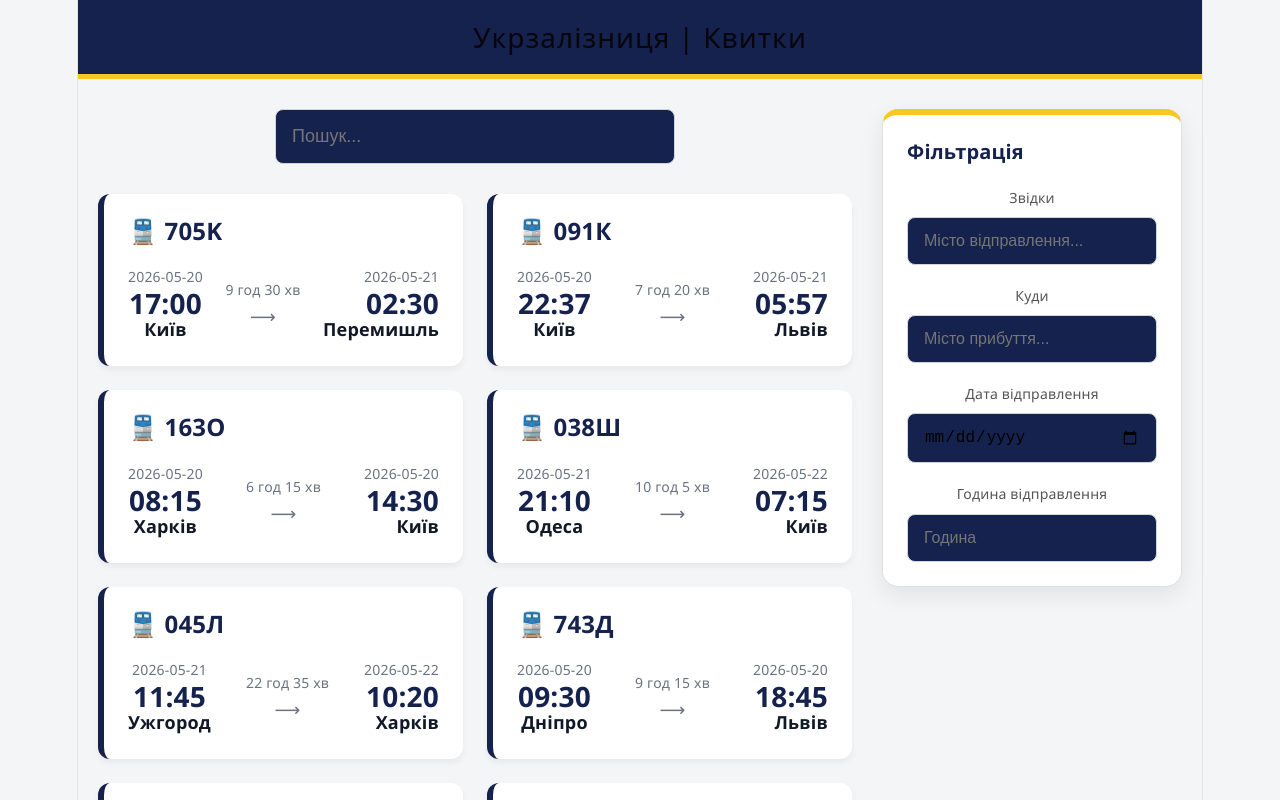
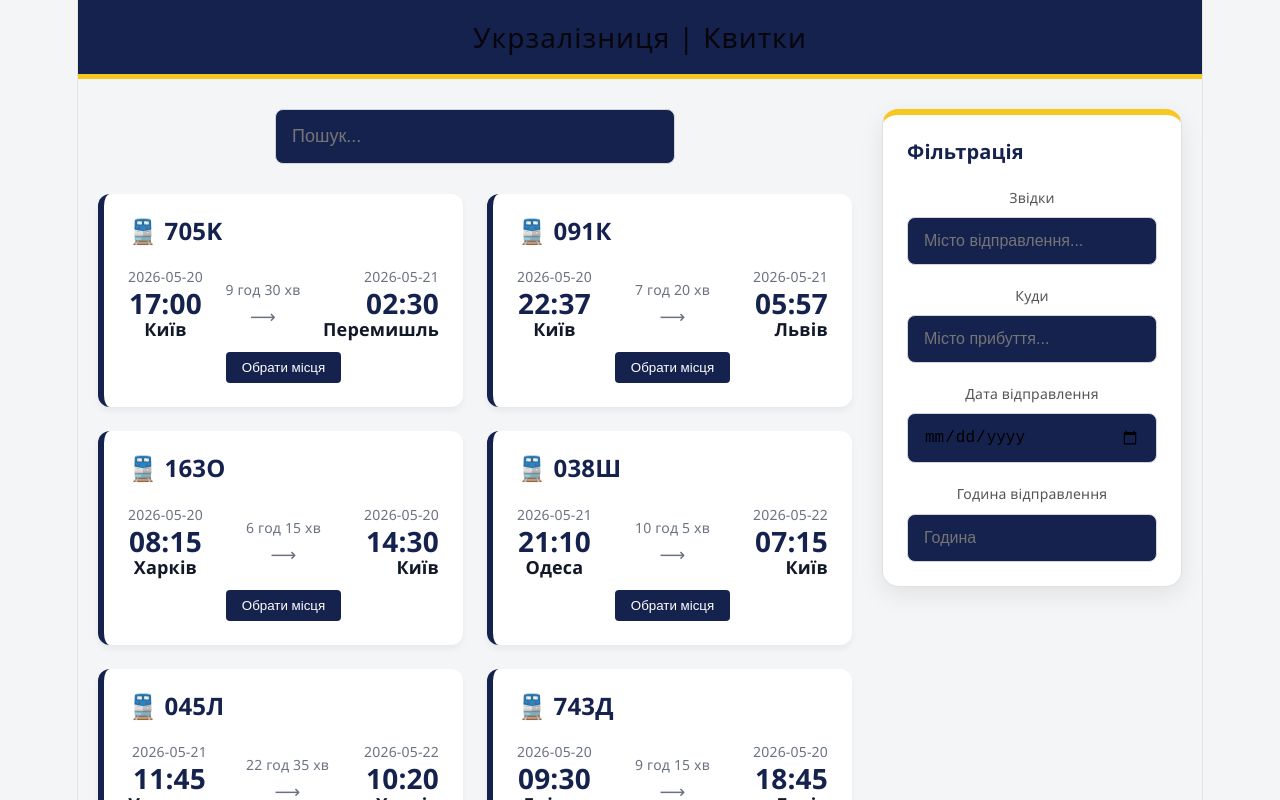
Before and after one commit to julybas/frontend_lab9-10, a React (Vite) app: page / in a window 1280 px wide. Shown: the top 800 px of the page. Built offline with nearby package versions, Linux system fonts and the light colour scheme.

Commit message:
added a button to select a train for booking

```diff
--- a/src/components/TrainCard.jsx
+++ b/src/components/TrainCard.jsx
@@ -1,6 +1,9 @@
 import React from "react";
+import { useNavigate } from "react-router-dom";
 
 const TrainCard = ({ train }) => {
+  const navigate = useNavigate();
+
   return (
     <div className="uz-card">
       <h3 className="uz-train-number">🚆 {train.number}</h3>
@@ -59,6 +62,22 @@
           <div style={{ fontSize: "18px", fontWeight: "600" }}>{train.to}</div>
         </div>
       </div>
+      <div>
+        <button
+          onClick={() => navigate(`/booking/${train.id}`)}
+          style={{
+            marginTop: "10px",
+            padding: "8px 16px",
+            background: "var(--uz-blue)",
+            color: "white",
+            border: "none",
+            borderRadius: "4px",
+            cursor: "pointer",
+          }}
+        >
+          Обрати місця
+        </button>
+      </div>
     </div>
   );
 };
```
